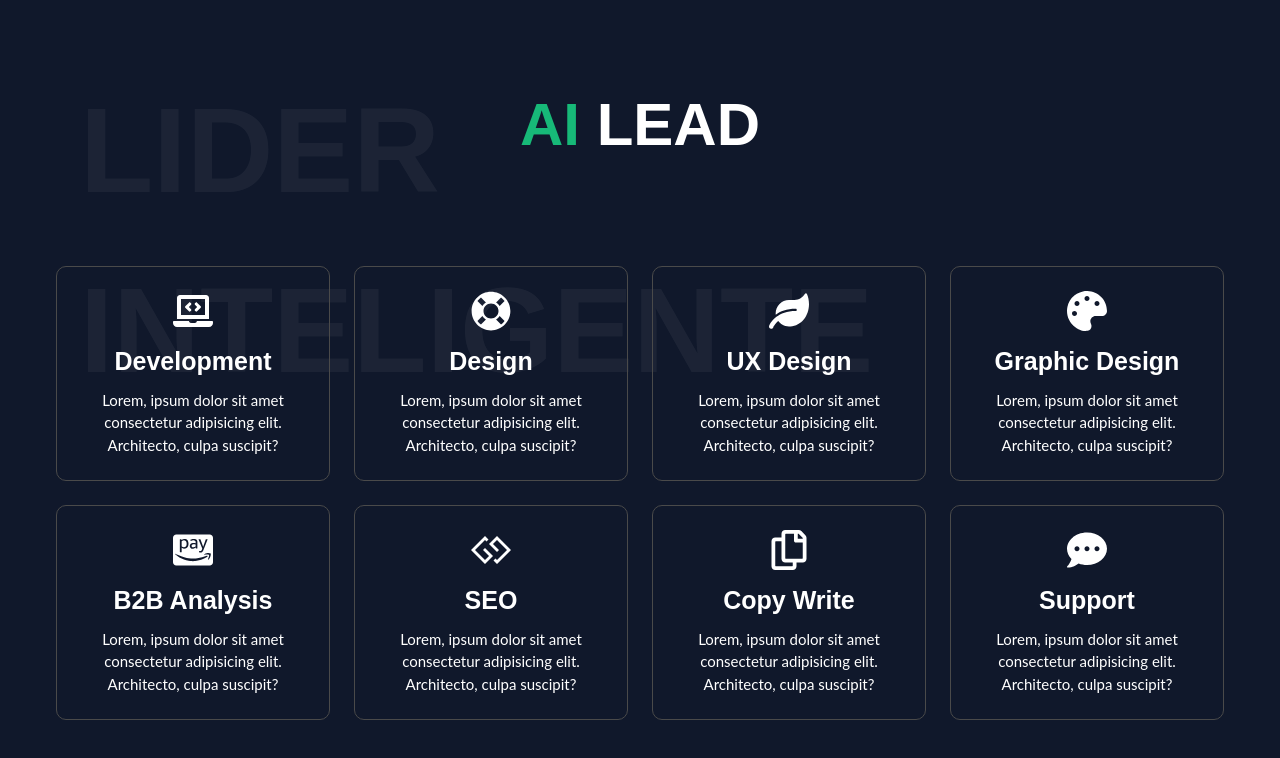
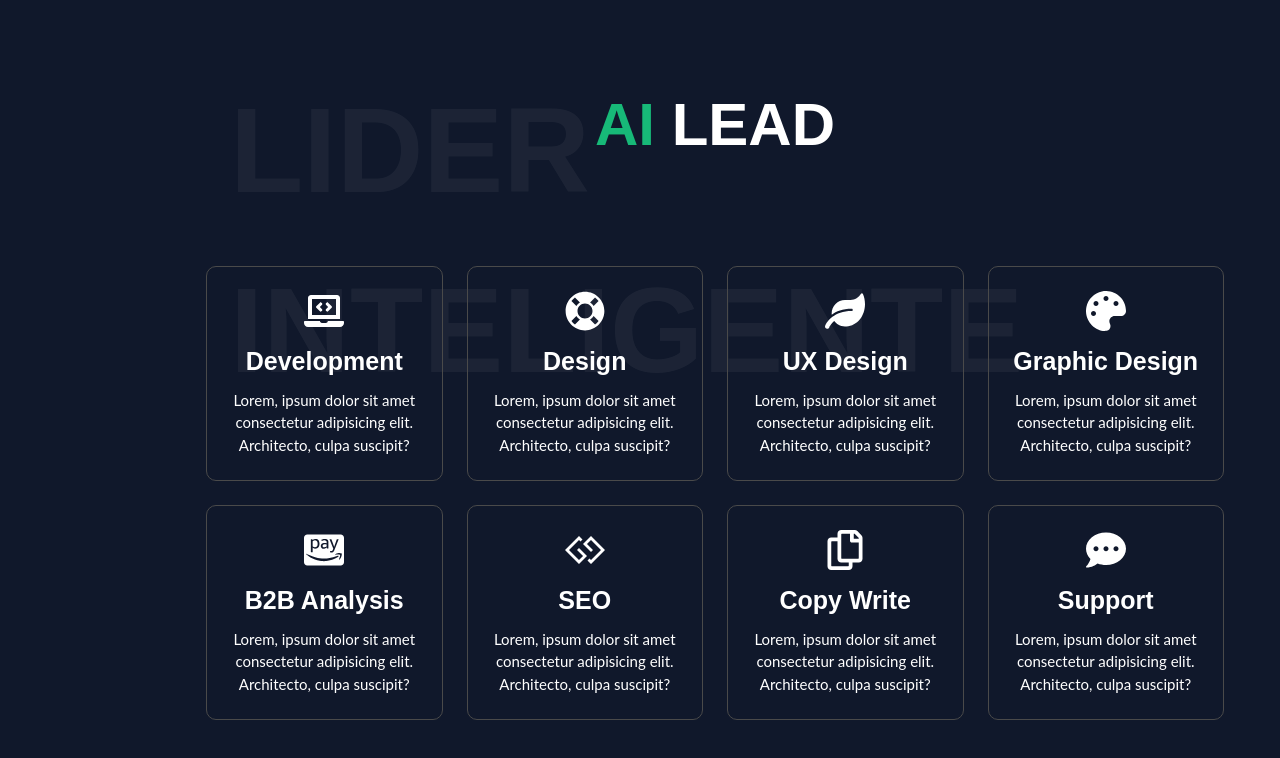
Before and after one commit to PedrogFigueiredo/ailead_frontend, a Next.js app: page / in a window 1280 px wide. Shown: the top 758 px of the page. Built offline with nearby package versions, Linux system fonts and the light colour scheme.

Commit message:
Update globals.css

```diff
--- a/src/app/globals.css
+++ b/src/app/globals.css
@@ -186,7 +186,7 @@ h6 {
   position: fixed;
 }
 .main__body {
-
+  padding-left: 150px;
 }
 .sidebar__section .menu__section ul li {
   padding: 5px 10px;
```
